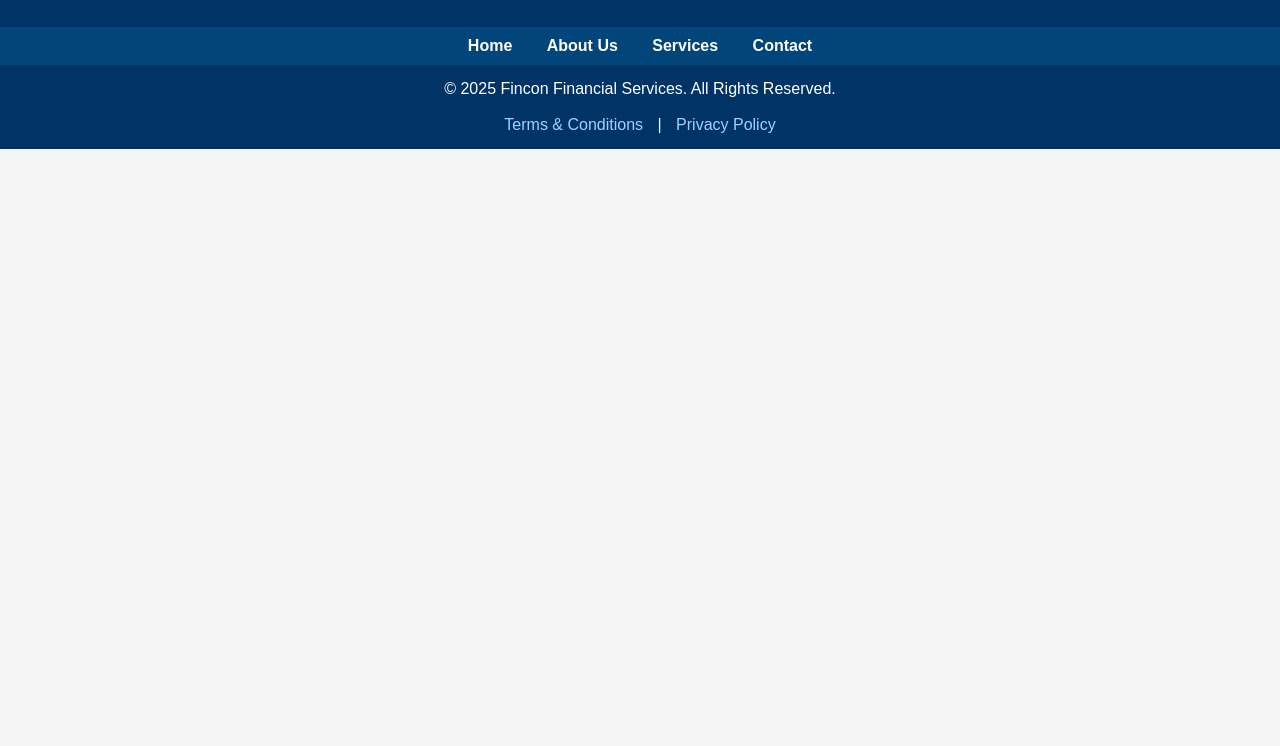
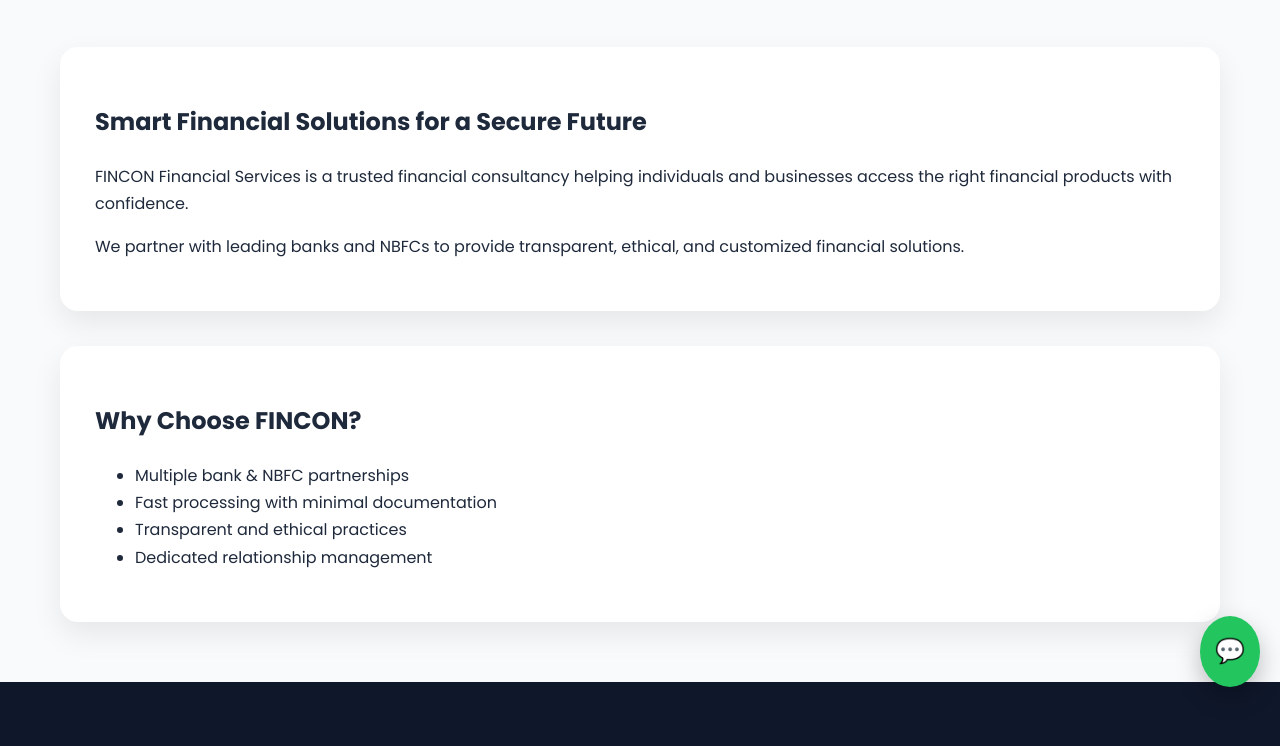
Before and after one commit to bulk120/FINCON, a plain HTML site: page index.html in a window 1280 px wide. Shown: the part 93-839 px from the top of the page. Before the commit the page ends 800 px from the top, so only its background shows below. Drawn offline with Linux system fonts and the light colour scheme.

Commit message:
Update index.html

```diff
--- a/index.html
+++ b/index.html
@@ -1,92 +1,63 @@
 <!DOCTYPE html>
 <html lang="en">
-
 <head>
-    <meta charset="UTF-8" />
-    <meta name="viewport" content="width=device-width, initial-scale=1.0" />
+<meta charset="UTF-8">
 <title>FINCON Financial Services</title>
-    <link rel="stylesheet" href="https://cdnjs.cloudflare.com/ajax/libs/font-awesome/6.0.0/css/all.min.css" />
-    <style>
-        body {
-            font-family: Arial, sans-serif;
-            margin: 0;
-            padding: 0;
-            background: #f5f5f5;
-        }
-
-        header {
-            background: #003366;
-            padding: 20px;
-            color: #fff;
-            text-align: center;
-        }
-
-        nav {
-            background: #02457a;
-            padding: 10px;
-            text-align: center;
-        }
-
-        nav a {
-            color: #fff;
-            margin: 0 15px;
-            text-decoration: none;
-            font-weight: bold;
-        }
-
-        section {
-            padding: 40px;
-            max-width: 1100px;
-            margin: auto;
-        }
-
-        h2 {
-            color: #003366;
-            margin-bottom: 20px;
-        }
-
-        .services-list div {
-            background: #fff;
-            padding: 20px;
-            margin-bottom: 15px;
-            border-radius: 8px;
-            box-shadow: 0 0 8px rgba(0, 0, 0, 0.1);
-        }
-
-        footer {
-            background: #003366;
-            padding: 15px;
-            text-align: center;
-            color: white;
-        }
-
-        footer a {
-            color: #9fd3ff;
-            text-decoration: none;
-            margin: 0 10px;
-        }
-    </style>
+<meta name="viewport" content="width=device-width, initial-scale=1.0">
+<link rel="stylesheet" href="css/style.css">
 </head>
 
 <body>
 
-    <header>
-        <h1>FINCON Financial Services</h1>
-    </header>
-
+<header class="site-header">
+  <div class="nav-container">
+    <div class="logo">FINCON</div>
     <nav>
       <a href="index.html">Home</a>
       <a href="about.html">About Us</a>
       <a href="services.html">Services</a>
-        <a href="contact.html">Contact</a>
+      <a href="contact.html" class="cta">Contact</a>
     </nav>
+  </div>
+</header>
 
-    <footer>
-        © 2025 Fincon Financial Services. All Rights Reserved.<br><br>
-        <a href="terms.html" target="_blank">Terms & Conditions</a> |
-        <a href="privacy.html" target="_blank">Privacy Policy</a>
+<section>
+  <div class="card">
+    <h1>Smart Financial Solutions for a Secure Future</h1>
+    <p>
+      FINCON Financial Services is a trusted financial consultancy helping individuals
+      and businesses access the right financial products with confidence.
+    </p>
+    <p>
+      We partner with leading banks and NBFCs to provide transparent, ethical,
+      and customized financial solutions.
+    </p>
+  </div>
+
+  <div class="card">
+    <h2>Why Choose FINCON?</h2>
+    <ul>
+      <li>Multiple bank & NBFC partnerships</li>
+      <li>Fast processing with minimal documentation</li>
+      <li>Transparent and ethical practices</li>
+      <li>Dedicated relationship management</li>
+    </ul>
+  </div>
+</section>
+
+<footer class="site-footer">
+  <div class="footer-container">
+    <h3>FINCON Financial Services</h3>
+    <p>Your trusted partner for loans & financial advisory.</p>
+    <div class="footer-links">
+      <a href="terms.html">Terms & Conditions</a> |
+      <a href="privacy.html">Privacy Policy</a>
+    </div>
+    <p class="copy">© 2025 FINCON Financial Services</p>
+  </div>
 </footer>
 
+<a href="https://wa.me/919790862292" class="whatsapp">💬</a>
+
 </body>
-
 </html>
```
Lines whose indentation alone changed are shown as unchanged.
